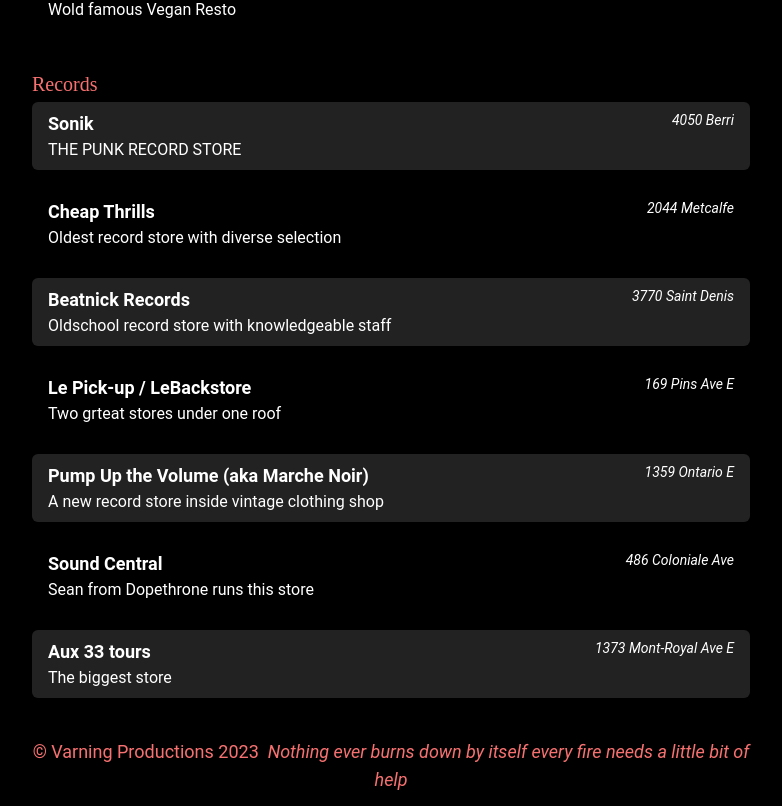
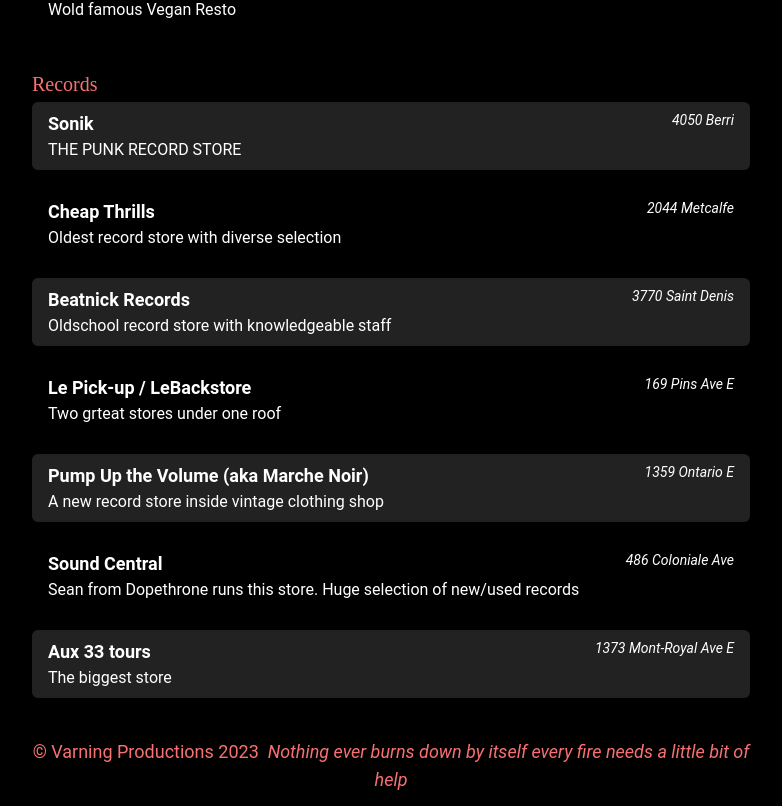
Before and after one commit to decontrol/varning, a React (Vite) app: page /things in a window 1280 px wide. Shown: the part 1480-2286 px from the top of the page, without its empty margins (249-1031 px from the left). Built offline with nearby package versions, Linux system fonts and the light colour scheme.

Commit message:
Sound Central description

```diff
--- a/src/data/index.ts
+++ b/src/data/index.ts
@@ -369,7 +369,7 @@
 			{
 				_id: 6,
 				name: 'Sound Central',
-				desc: 'Sean from Dopethrone runs this store ',
+				desc: 'Sean from Dopethrone runs this store. Huge selection of new/used records ',
 				address: '486 Coloniale Ave',
 			},
 			{
```
